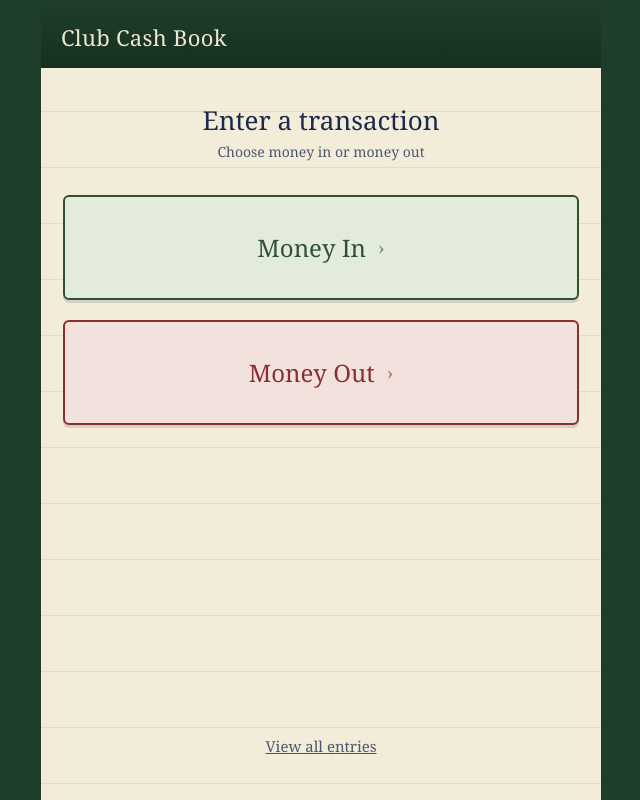
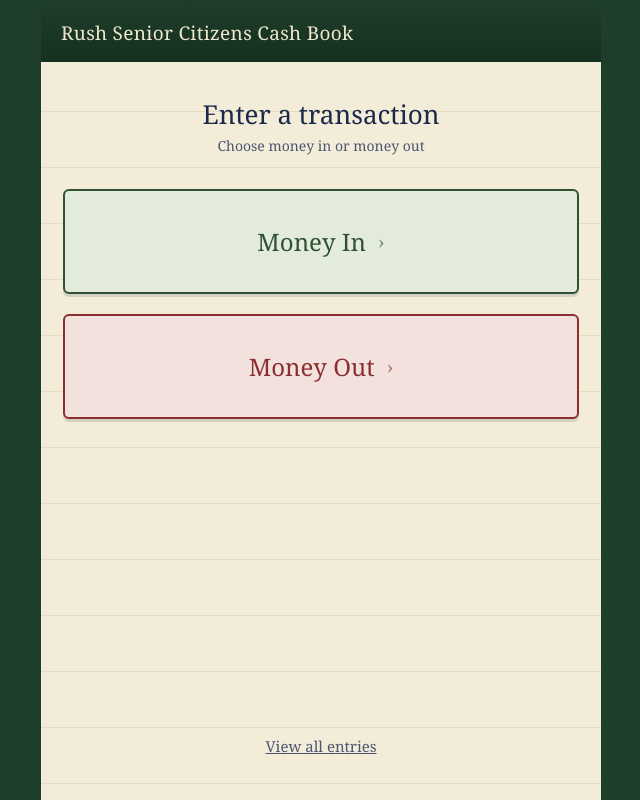
Before and after one commit to rushseniorcitizens-dot/cash-book, a plain HTML site: page index.html in a window 1280 px wide. Shown: the whole page, without its empty margins (319-959 px from the left). Drawn offline with Linux system fonts and the light colour scheme.

Commit message:
Add files via upload

```diff
--- a/index.html
+++ b/index.html
@@ -3,7 +3,7 @@
 <head>
 <meta charset="UTF-8">
 <meta name="viewport" content="width=device-width, initial-scale=1, maximum-scale=1, user-scalable=no">
-<title>Club Cash Book</title>
+<title>Rush Senior Citizens Cash Book</title>
 <style>
   :root{
     --paper: #F2ECD9;
@@ -56,9 +56,10 @@
   }
   .cover-strip h1{
     margin: 0;
-    font-size: 22px;
+    font-size: 19px;
     font-weight: normal;
     letter-spacing: 0.3px;
+    line-height: 1.25;
   }
   .cover-strip .sub{
     font-size: 13px;
@@ -582,7 +583,7 @@ function render(){
     return;
   }
 
-  let html = `<div class="cover-strip"><h1>Club Cash Book</h1><span class="sub">${state.screen === 'history' ? 'All entries' : ''}</span></div>`;
+  let html = `<div class="cover-strip"><h1>Rush Senior Citizens Cash Book</h1><span class="sub">${state.screen === 'history' ? 'All entries' : ''}</span></div>`;
 
   if(state.screen === 'home'){
     html += `
```
